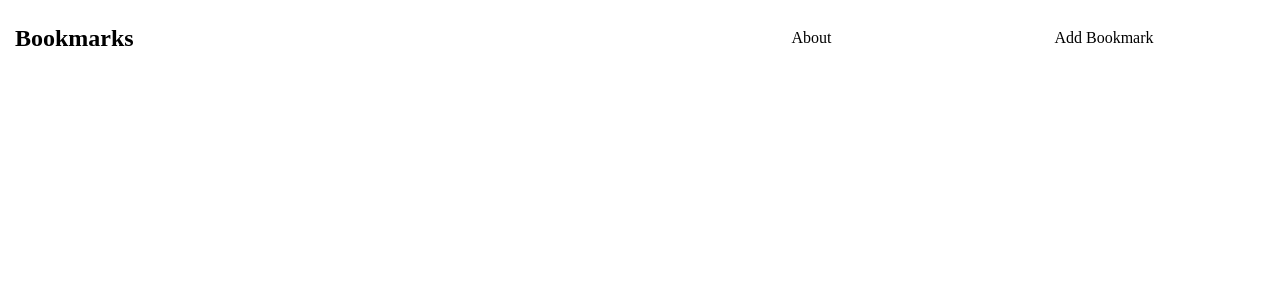
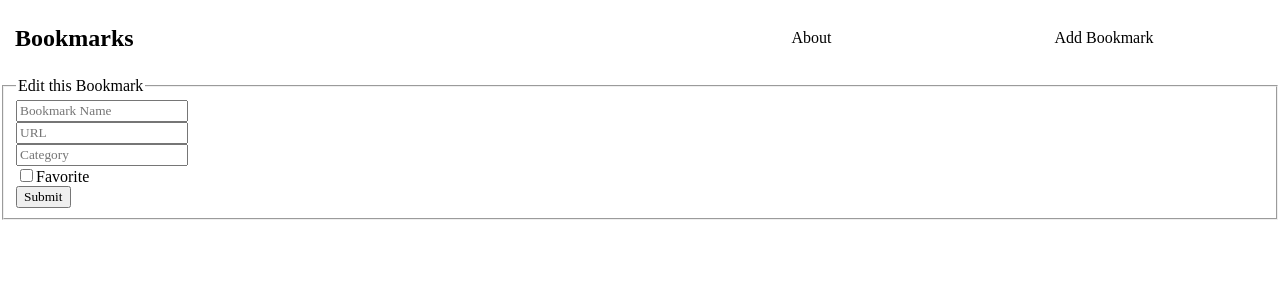
Before and after one commit to renad-lab/react-crud, a React (Vite) app: page /bookmarks/1/edit in a window 1280 px wide. Shown: the top 300 px of the page. Built offline with nearby package versions, Linux system fonts and the light colour scheme; no server answers; a web font is replaced by a local one.

Commit message:
started Edit page, has prefilled form that updates with state

```diff
--- a/src/App.jsx
+++ b/src/App.jsx
@@ -4,6 +4,7 @@ import NavBar from './components/NavBar'
 import About from './pages/About'
 import Show from './pages/Show'
 import New from './pages/New'
+import Edit from './pages/Edit'
 import { Routes, Route } from 'react-router-dom'
 
 function App() {
@@ -16,6 +17,7 @@ function App() {
         <Route path="/about" element={<About />}/>
         <Route path="/bookmarks/:id" element={ <Show /> } />
         <Route path="/new" element={ <New /> } />
+        <Route path="/bookmarks/:id/edit" element={ <Edit /> } />
       </Routes>
     </>
   )
--- /dev/null
+++ b/src/pages/Edit.jsx
@@ -0,0 +1,88 @@
+import React, { useState, useEffect } from 'react';
+import { Link, useNavigate, useParams } from 'react-router-dom'
+
+const Edit = () => {
+    const API = import.meta.env.VITE_BASE_URL
+    const [bookmark, setBookmark] = useState({
+        name: "",
+        url: "",
+        category: "",
+        is_favorite: false
+    })
+    const navigate = useNavigate()
+    const { id } = useParams()
+
+    useEffect(() => {
+        fetch(`${API}/${id}`)
+            .then(res => res.json())
+            .then(res => {
+                // console.log("Edit page: ", res)
+                setBookmark((prevState) => res)
+            })
+            .catch(err => console.log(err))
+    }, [id])
+
+    const handleChange = (e) => {
+        // console.log(e)
+        setBookmark((prevState) => {
+            return { ...prevState, [e.target.name]: e.target.value }
+        })
+    }
+
+    const handleCheckBox = (e) => {
+        setBookmark((prevState) => {
+            const favorited = !bookmark.is_favorite
+            return { ...prevState, is_favorite: favorited }
+        })
+    }
+
+    const handleSubmit = () => {
+
+    }
+
+    if(!bookmark) return <div>Loading...</div>
+    return (
+        <div>
+            <form onSubmit={handleSubmit}>
+                <fieldset>
+                    <legend>Edit this Bookmark</legend>
+                    <input
+                        type="text"
+                        placeholder="Bookmark Name"
+                        name="name"
+                        value={bookmark.name}
+                        onChange={handleChange}
+                    />
+                    <br/>
+                    <input
+                        type="text"
+                        placeholder='URL'
+                        name="url"
+                        value={bookmark.url}
+                        onChange={handleChange}
+                    />
+                    <br/>
+                    <input
+                        type="text"
+                        placeholder='Category'
+                        name="category"
+                        value={bookmark.category}
+                        onChange={handleChange}
+                    />
+                    <br/>
+                    <input
+                        type="checkbox"
+                        id="fav"
+                        checked={bookmark.is_favorite}
+                        onChange={handleCheckBox}
+                    />
+                    <label htmlFor="fav">Favorite</label>
+                    <br/>
+                    <input type="submit" value="Submit"/>
+                </fieldset>
+            </form>
+        </div>
+    );
+};
+
+export default Edit;
--- a/src/pages/Show.jsx
+++ b/src/pages/Show.jsx
@@ -1,5 +1,5 @@
 import React, { useState, useEffect } from 'react';
-import { useParams } from 'react-router-dom'
+import { useParams, Link } from 'react-router-dom'
 
 const Show = () => {
     const { id } = useParams()
@@ -27,6 +27,9 @@ const Show = () => {
             <a href={bookmark.url} target="_blank">{bookmark.url}</a>
             <p>Category: {bookmark.category}</p>
             <p>Favorite: {bookmark.is_favorite ? "true" : "false"}</p>
+            <Link to={`/bookmarks/${id}/edit`}>
+                <button>Edit</button>
+            </Link>
         </div>
     );
 };
```
